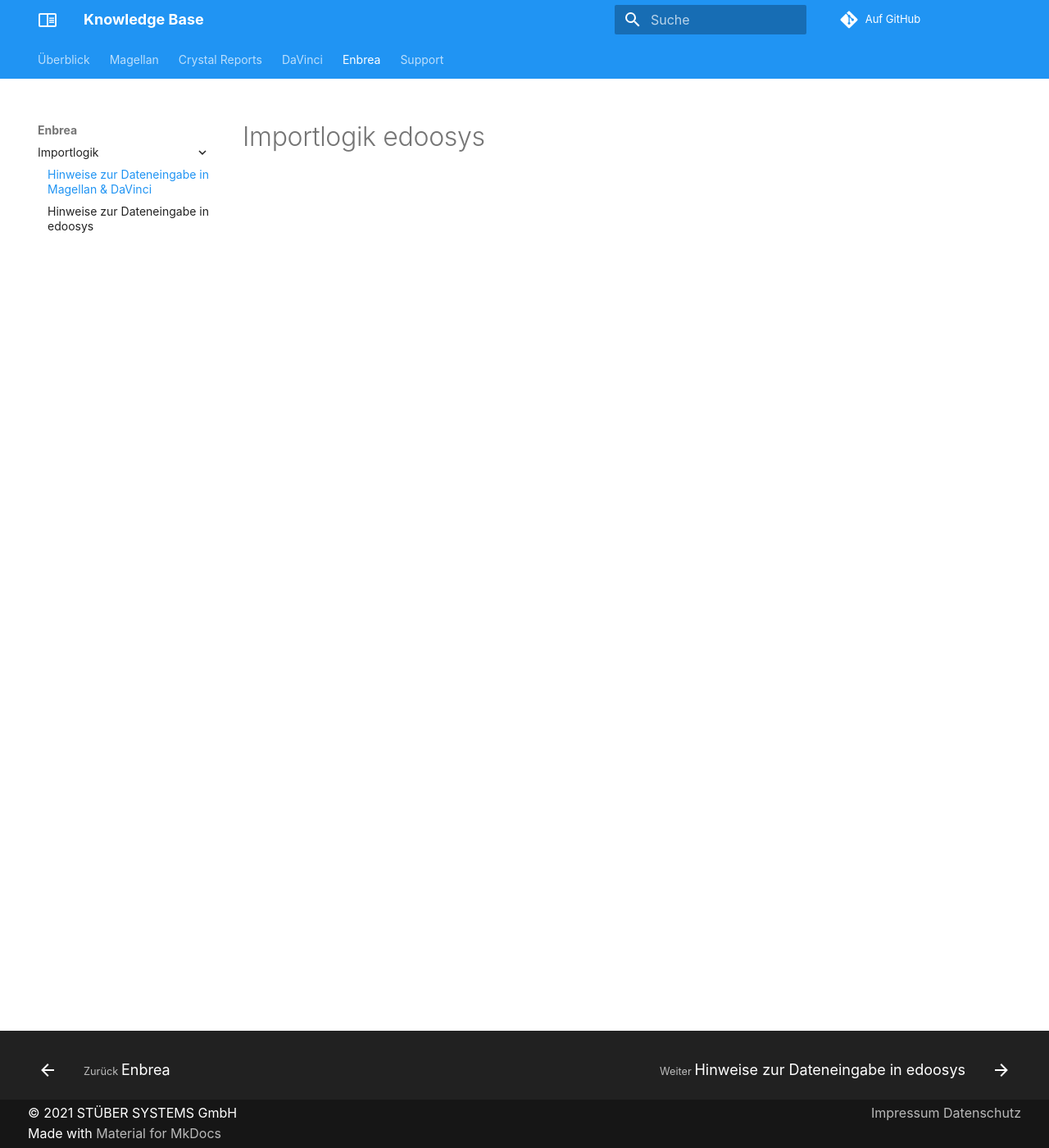
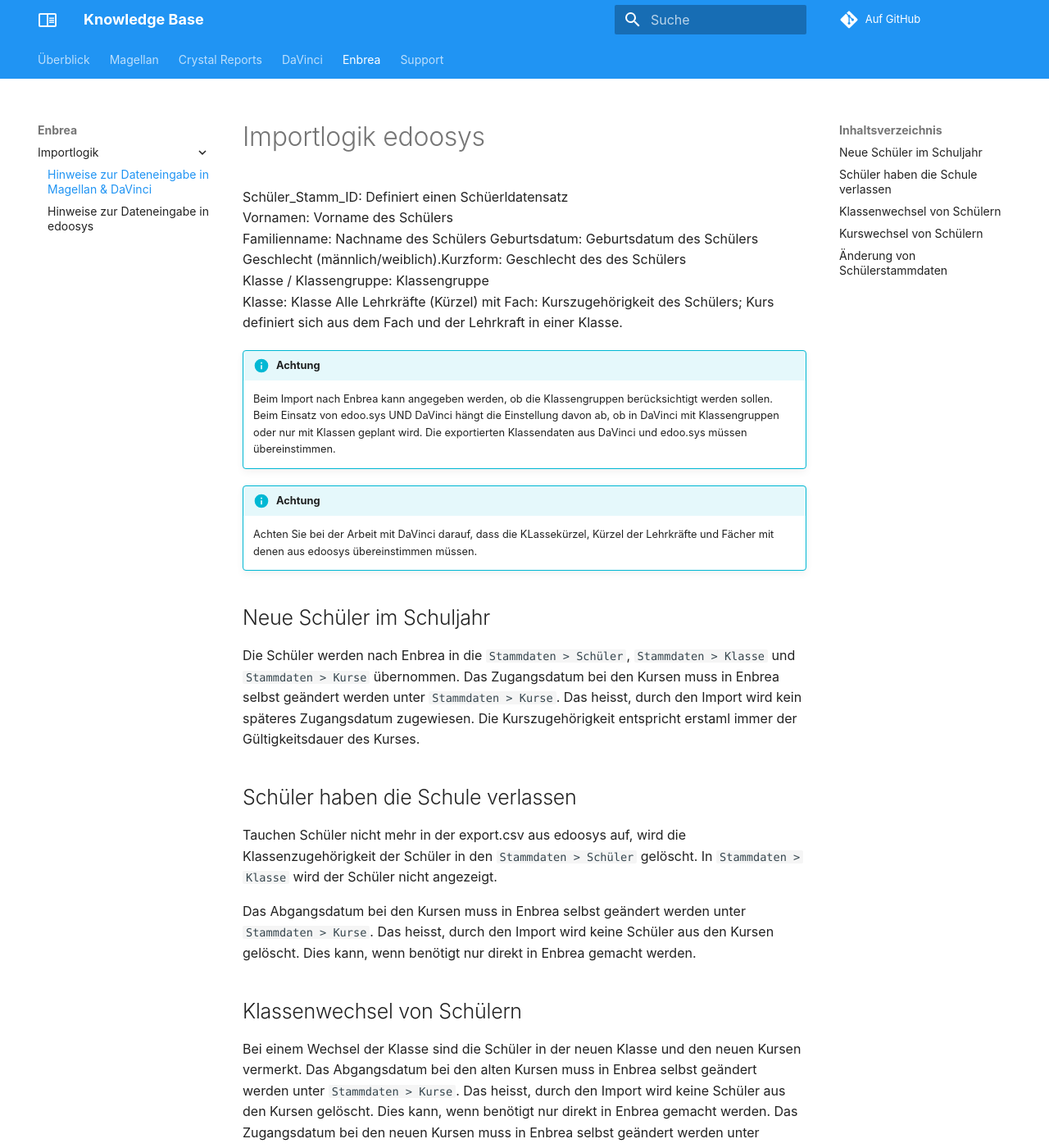
Before and after one commit to stuebersystems/doc.kb.de, an MkDocs documentation site: the page built from docs/enbrea/importedoosys.md, in a window 1280 px wide and 1400 px high. Shown: the whole window at 82% size. Built offline with MkDocs 1.6.1 and Material for MkDocs 9.7.7, drawn with Linux system fonts in a browser that asks for light colours; comment, search, counter and statistics services are not loaded; old or Windows-style settings are respelled for this version of MkDocs; some of the changed text lies outside the part shown.

Commit message:
no message

```diff
--- a/docs/enbrea/importedoosys.md
+++ b/docs/enbrea/importedoosys.md
@@ -1 +1,41 @@
 # Importlogik edoosys
+
+Schüler_Stamm_ID: Definiert einen Schüerldatensatz
+Vornamen: Vorname des Schülers
+Familienname: Nachname des Schülers
+Geburtsdatum: Geburtsdatum des Schülers
+Geschlecht (männlich/weiblich).Kurzform: Geschlecht des des Schülers
+Klasse / Klassengruppe: Klassengruppe
+Klasse: Klasse
+Alle Lehrkräfte (Kürzel) mit Fach: Kurszugehörigkeit des Schülers; Kurs definiert sich aus dem Fach und der Lehrkraft in einer Klasse.
+
+!!! info "Achtung"
+
+    Beim Import nach Enbrea kann angegeben werden, ob die Klassengruppen berücksichtigt werden sollen. Beim Einsatz von edoo.sys UND DaVinci hängt die Einstellung davon ab, ob in DaVinci mit Klassengruppen oder nur mit Klassen geplant wird. Die exportierten Klassendaten aus DaVinci und edoo.sys müssen übereinstimmen.
+
+!!! info "Achtung"
+
+    Achten Sie bei der Arbeit mit DaVinci darauf, dass die KLassekürzel, Kürzel der Lehrkräfte und Fächer mit denen aus edoosys übereinstimmen müssen.
+
+## Neue Schüler im Schuljahr
+
+Die Schüler werden nach Enbrea in die `Stammdaten > Schüler`, `Stammdaten > Klasse` und `Stammdaten > Kurse` übernommen. Das Zugangsdatum bei den Kursen muss in Enbrea selbst geändert werden unter `Stammdaten > Kurse`. Das heisst, durch den Import wird kein späteres Zugangsdatum zugewiesen. Die Kurszugehörigkeit entspricht erstaml immer der Gültigkeitsdauer des Kurses.
+
+## Schüler haben die Schule verlassen
+
+Tauchen Schüler nicht mehr in der export.csv aus edoosys auf, wird die Klassenzugehörigkeit der Schüler in den `Stammdaten > Schüler` gelöscht.
+In `Stammdaten > Klasse` wird der Schüler nicht angezeigt.
+
+Das Abgangsdatum bei den Kursen muss in Enbrea selbst geändert werden unter `Stammdaten > Kurse`. Das heisst, durch den Import wird keine Schüler aus den Kursen gelöscht. Dies kann, wenn benötigt nur direkt in Enbrea gemacht werden.
+
+## Klassenwechsel von Schülern
+
+Bei einem Wechsel der Klasse sind die Schüler in der neuen Klasse und den neuen Kursen vermerkt. Das Abgangsdatum bei den alten Kursen muss in Enbrea selbst geändert werden unter `Stammdaten > Kurse`. Das heisst, durch den Import wird keine Schüler aus den Kursen gelöscht. Dies kann, wenn benötigt nur direkt in Enbrea gemacht werden. Das Zugangsdatum bei den neuen Kursen muss in Enbrea selbst geändert werden unter `Stammdaten > Kurse`.
+
+## Kurswechsel von Schülern
+
+Insofern der "neue Kurs" in Enbrea existiert, wird der Schüler nach Enbrea in die `Stammdaten > Kurse` übernommen. Das Zugangsdatum bei den Kursen muss in Enbrea selbst geändert werden unter `Stammdaten > Kurse`. Das heisst, durch den Import wird kein späteres Zugangsdatum zugewiesen. Die Kurszugehörgkeit entspricht erstaml immer der Gültigkeitsdauer des Kurses.
+
+## Änderung von Schülerstammdaten
+
+Die Identifikation des Schülers erfolgt anhand der Schüler_Stamm_ID. Das heisst, geänderter Vorname, Nachname oder Geburtsdatum bei gleicher Stamm Id werden nach Enbrea übertragen. Der bestehende Schülerdatensatz wird geändert.
```
Also changed, not shown: docs/enbrea/importmagdav.md (+1 -1 lines).
